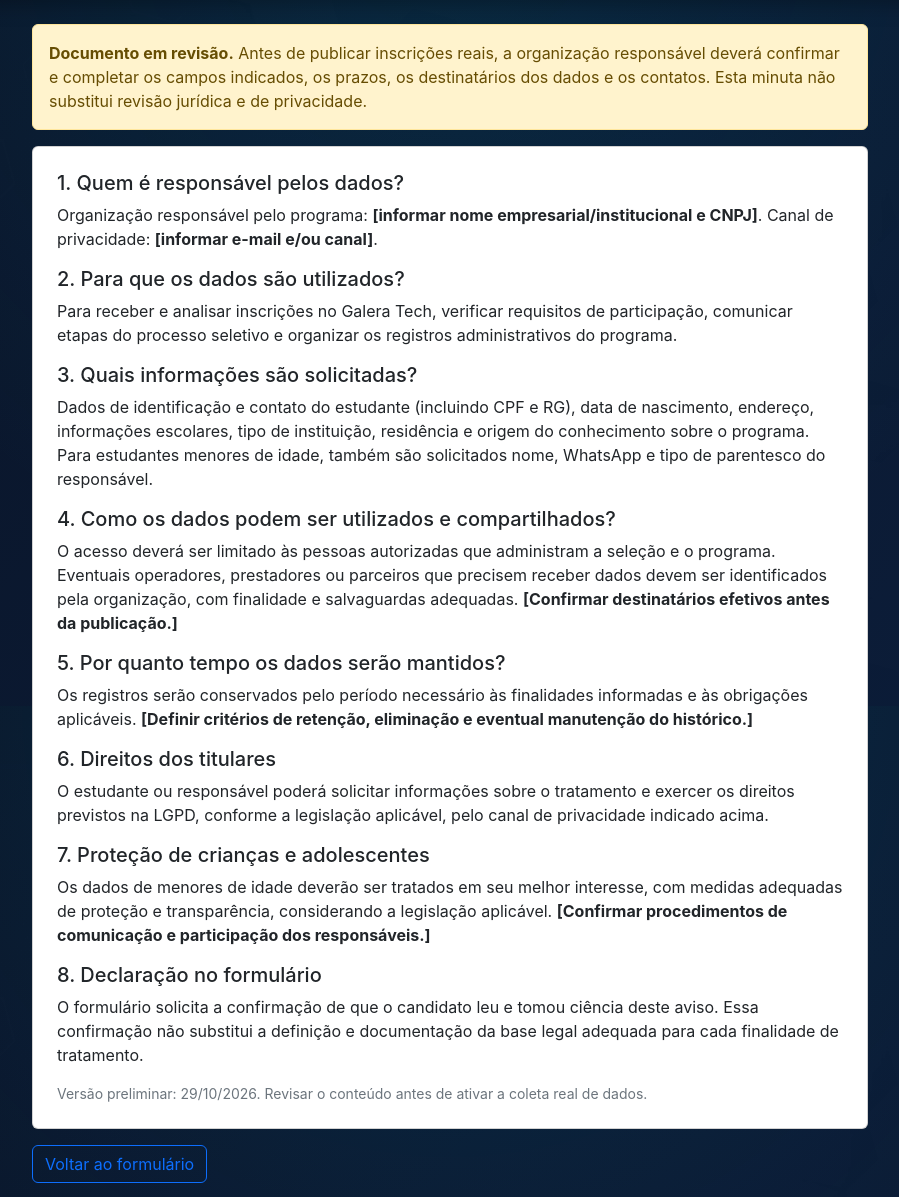
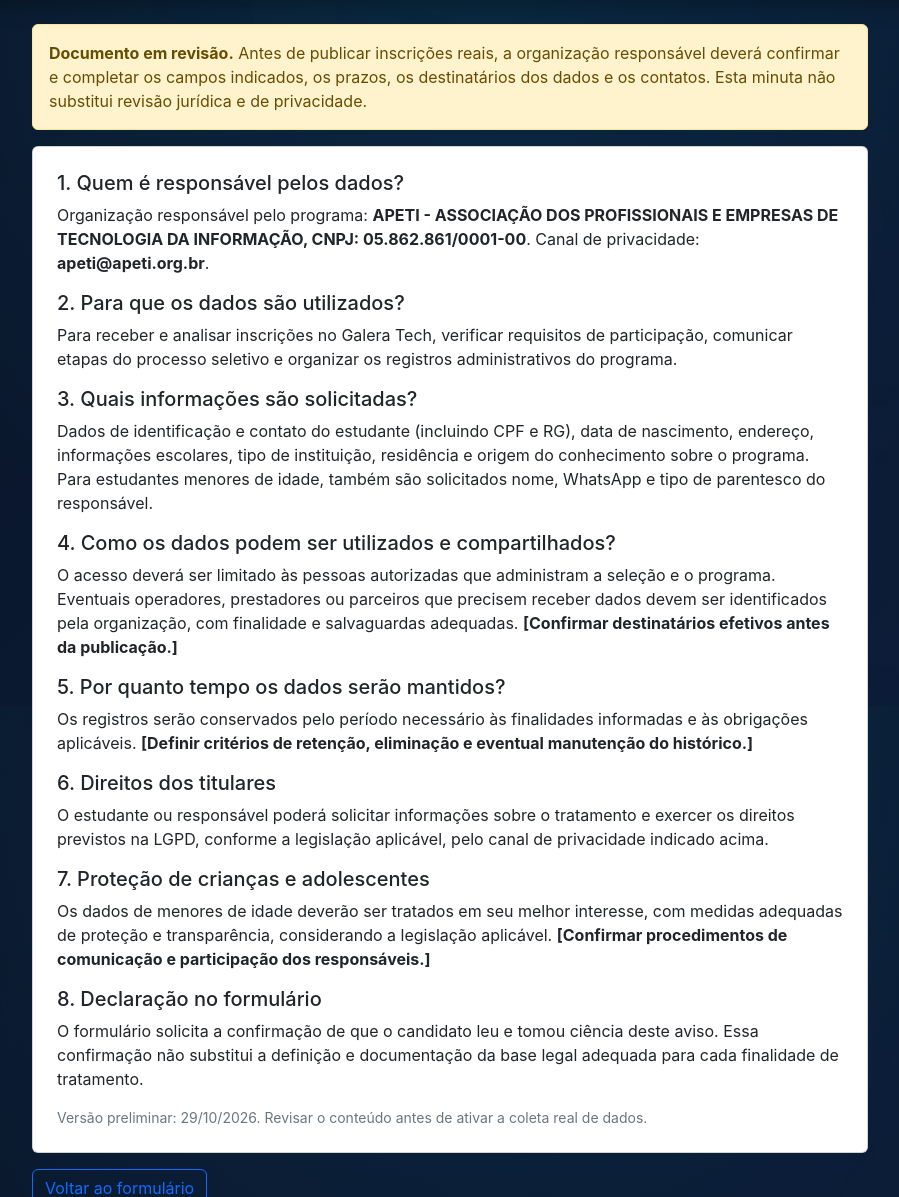
Before and after one commit to LevizBlessedpo/galera-tech-inscricoes, a PHP site: page /aviso-privacidade.html in a window 1280 px wide. Shown: the part 94-1291 px from the top of the page, without its empty margins (190-1089 px from the left). Run offline with PHP 8.4, Linux system fonts and the light colour scheme.

Commit message:
Instruções de cadastro com nome da empresa atualizados e fonte inter atualizada

```diff
--- a/aviso-privacidade.html
+++ b/aviso-privacidade.html
@@ -29,8 +29,8 @@
           <h2 class="h5">1. Quem é responsável pelos dados?</h2>
           <p>
             Organização responsável pelo programa:
-            <strong>[informar nome empresarial/institucional e CNPJ]</strong>.
-            Canal de privacidade: <strong>[informar e-mail e/ou canal]</strong>.
+            <strong>APETI - ASSOCIAÇÃO DOS PROFISSIONAIS E EMPRESAS DE TECNOLOGIA DA INFORMAÇÃO, CNPJ: 05.862.861/0001-00</strong>.
+            Canal de privacidade: <strong>apeti@apeti.org.br</strong>.
           </p>
           <h2 class="h5">2. Para que os dados são utilizados?</h2>
           <p>
--- a/index.php
+++ b/index.php
@@ -10,7 +10,9 @@
   <link rel="stylesheet" href="assets/style.css">
   <link rel="preconnect" href="https://fonts.googleapis.com" />
   <link rel="preconnect" href="https://fonts.gstatic.com" crossorigin />
-  <link href="https://fonts.googleapis.com/css2?family=Inter:ital,opsz,wght@400;500;600;700" rel="stylesheet" />
+  <link rel="preconnect" href="https://fonts.googleapis.com">
+  <link rel="preconnect" href="https://fonts.gstatic.com" crossorigin>
+  <link href="https://fonts.googleapis.com/css2?family=Inter:ital,opsz,wght@0,14..32,100..900;1,14..32,100..900" rel="stylesheet">
 </head>
 
 <body>
```
